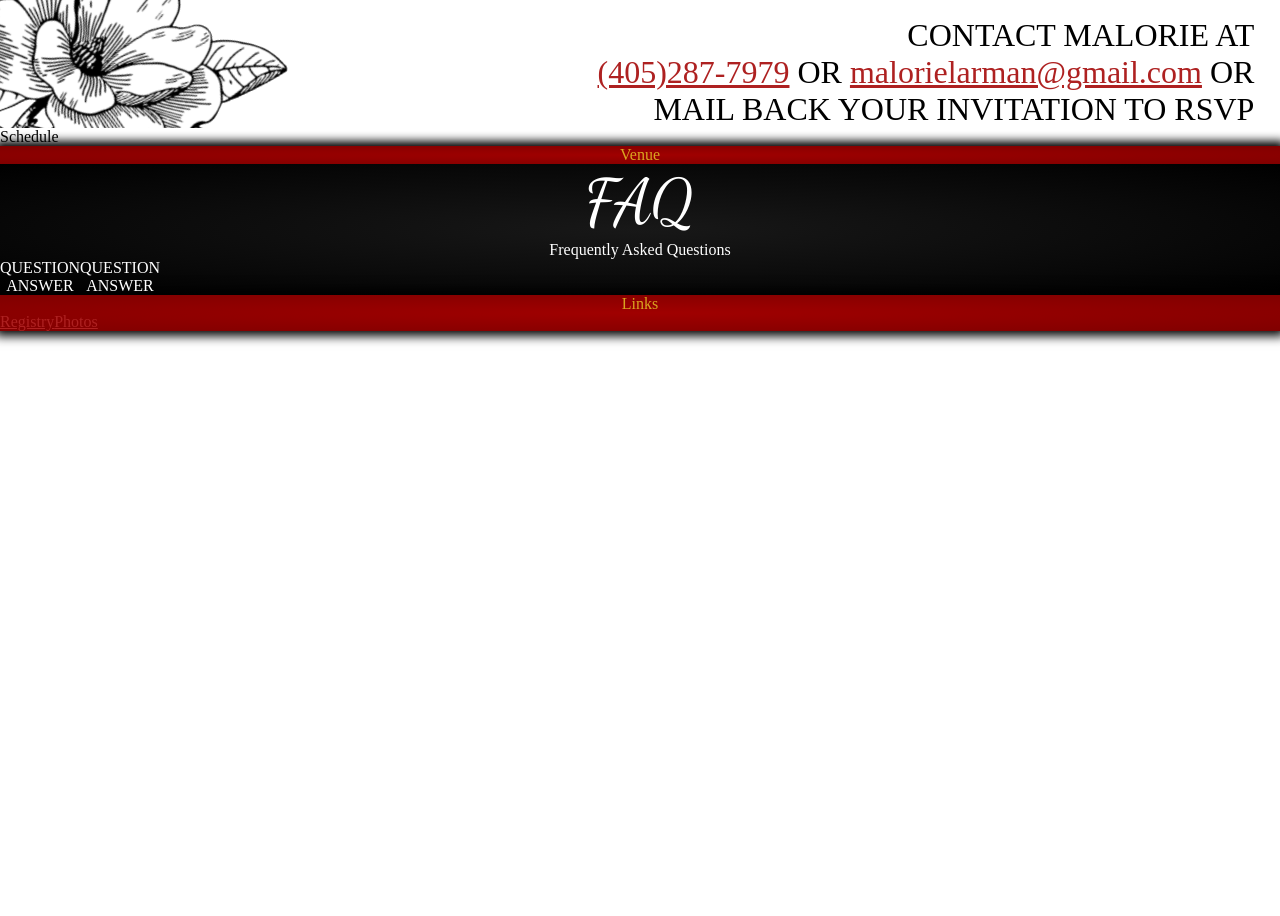
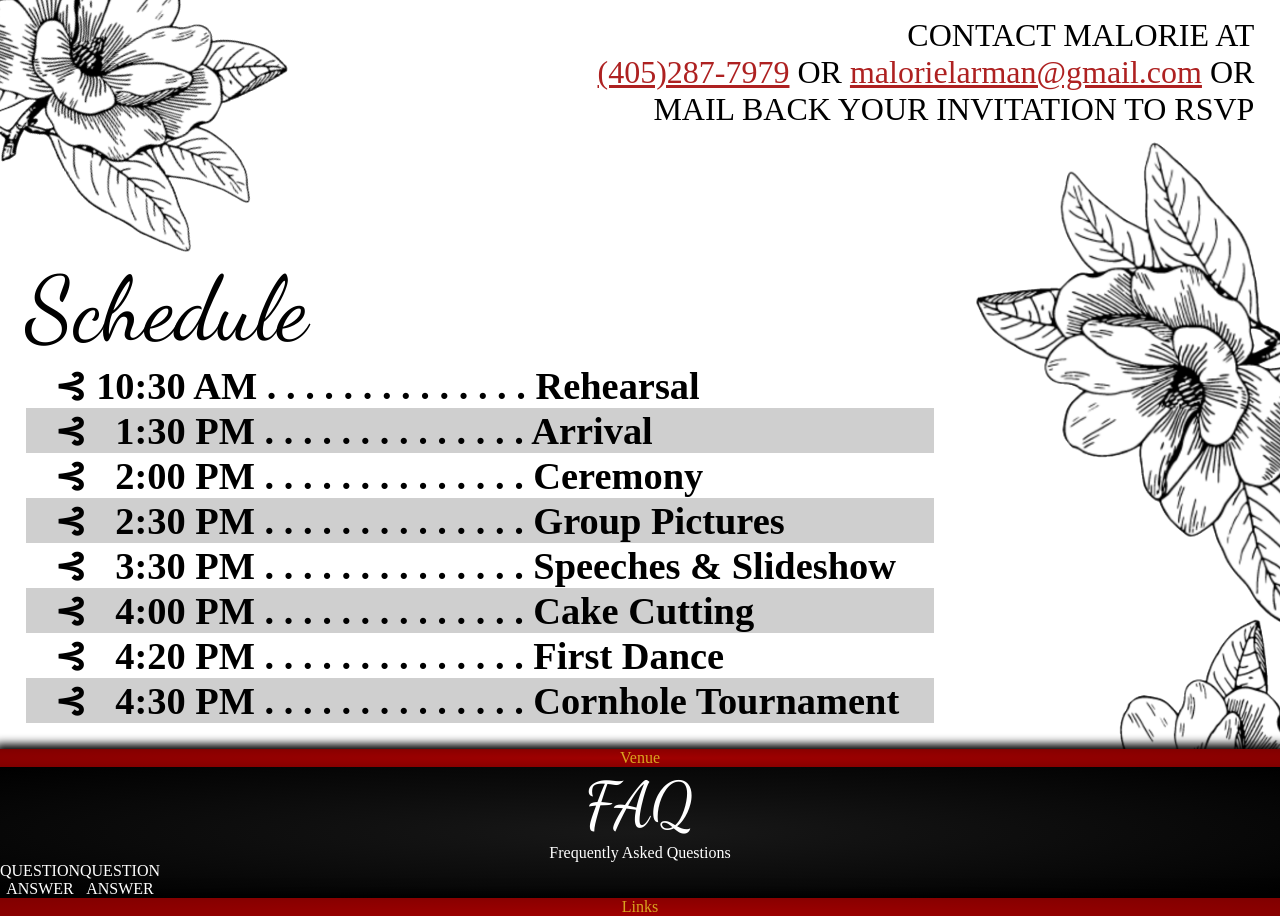
Before and after one commit to SkylerRiggle/wedsite, a React (Create React App) app: page /#/ in a window 1280 px wide. Shown: the part 1300-2216 px from the top of the page. Before the commit the page ends 1923 px from the top, so only its background shows below. Built offline with nearby package versions, Linux system fonts and the light colour scheme.

Commit message:
Added Schedule Section

```diff
--- a/src/pages/Schedule.tsx
+++ b/src/pages/Schedule.tsx
@@ -1,10 +1,38 @@
 import React from 'react';
 import '../styles/App.css';
+import Flower from '../images/bwflower.png'
+import { transform } from 'typescript';
 
 function Schedule() {
   return (
-    <div className='bw-background'>
-      <p>Schedule</p>
+    <div className='bw-background' style={{marginTop:'5vw', position:'relative', zIndex:'-2'}}>
+      <div style={{width:'75%', textAlign:'left', margin:'2%', marginTop:'5vw'}}>
+        <p className='title' style={{fontSize:'7vw'}}>Schedule</p>
+
+        <div style={{fontWeight:'bold', fontSize:'3vw'}}>
+          <p>&nbsp;&nbsp;
+            ⊰ 10:30 AM . . . . . . . . . . . . . . Rehearsal</p>
+          <p style={{backgroundColor:'#CFCFCF'}}>&nbsp;&nbsp;
+            ⊰&nbsp;&nbsp; 1:30 PM . . . . . . . . . . . . . . Arrival</p>
+          <p>&nbsp;&nbsp;
+            ⊰&nbsp;&nbsp; 2:00 PM . . . . . . . . . . . . . . Ceremony</p>
+          <p style={{backgroundColor:'#CFCFCF'}}>&nbsp;&nbsp;
+            ⊰&nbsp;&nbsp; 2:30 PM . . . . . . . . . . . . . . Group Pictures</p>
+          <p>&nbsp;&nbsp;
+            ⊰&nbsp;&nbsp; 3:30 PM . . . . . . . . . . . . . . Speeches & Slideshow</p>
+          <p style={{backgroundColor:'#CFCFCF'}}>&nbsp;&nbsp;
+            ⊰&nbsp;&nbsp; 4:00 PM . . . . . . . . . . . . . . Cake Cutting</p>
+          <p>&nbsp;&nbsp;
+            ⊰&nbsp;&nbsp; 4:20 PM . . . . . . . . . . . . . . First Dance</p>
+          <p style={{backgroundColor:'#CFCFCF'}}>&nbsp;&nbsp;
+            ⊰&nbsp;&nbsp; 4:30 PM . . . . . . . . . . . . . . Cornhole Tournament</p>
+        </div>
+      </div>
+
+      <div style={{width:'25%', height:'0vw'}}>
+        <img src={Flower} alt="flower" style={{width:'40vw', transform:'translate(0, -5vw)'}}/>
+        <img src={Flower} alt="flower" style={{width:'35vw', transform:'rotate(90deg) translate(-8vw, 0)'}}/>
+      </div>
     </div>
   );
 }
--- a/src/styles/App.css
+++ b/src/styles/App.css
@@ -12,6 +12,7 @@ a {
 
 .App {
   text-align: center;
+  overflow: hidden;
   width: 100%;
   height: 100%;
 }
```
